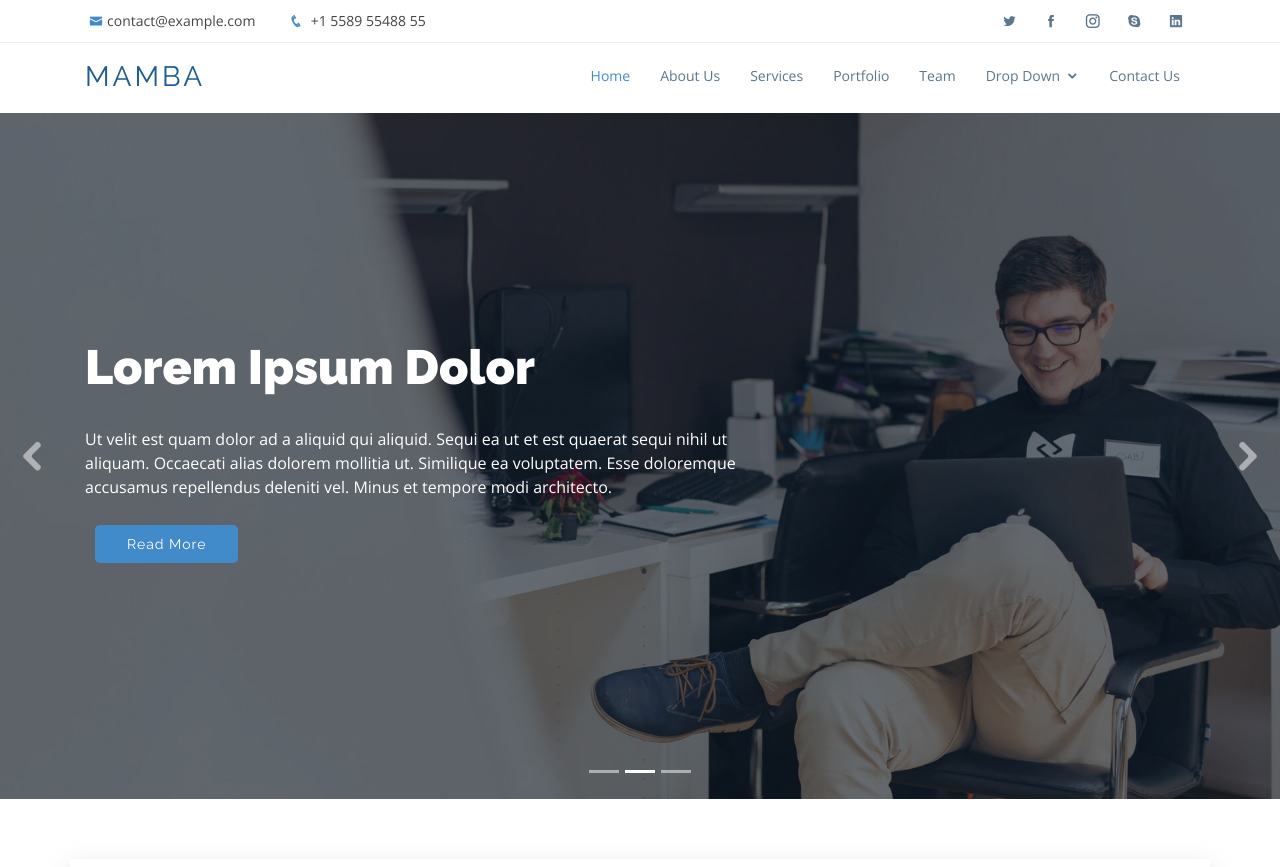
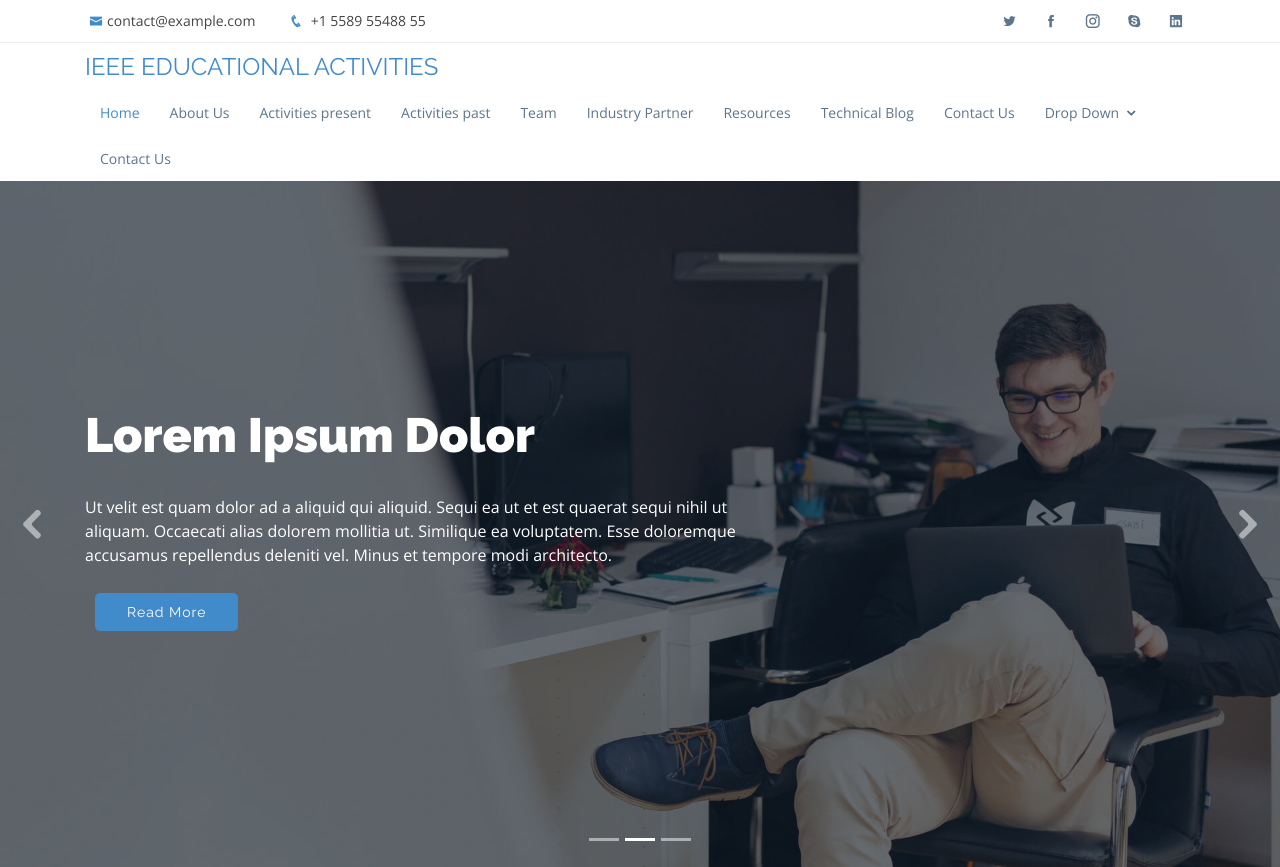
Before and after one commit to nikita24383/IEEE-Educational-Activities, a plain HTML site: page index.html in a window 1280 px wide. Shown: the top 867 px of the page. Drawn offline with nearby package versions, Linux system fonts and the light colour scheme; animation ran at ten frames a second.

Commit message:
Update index.html

```diff
--- a/index.html
+++ b/index.html
@@ -60,18 +60,22 @@
     <div class="container">
 
       <div class="logo float-left">
-        <h1 class="text-light"><a href="index.html"><span>Mamba</span></a></h1>
+        <h4 class="text-light"><a href="index.html"><span>IEEE EDUCATIONAL ACTIVITIES</span></a></h4>
         <!-- Uncomment below if you prefer to use an image logo -->
         <!-- <a href="index.html"><img src="assets/img/logo.png" alt="" class="img-fluid"></a>-->
       </div>
 
       <nav class="nav-menu float-right d-none d-lg-block">
         <ul>
-          <li class="active"><a href="index.html">Home</a></li>
+         <li class="active"><a href="index.html">Home</a></li>
           <li><a href="#about">About Us</a></li>
-          <li><a href="#services">Services</a></li>
-          <li><a href="#portfolio">Portfolio</a></li>
+          <li><a href="#services">Activities present</a></li>
+          <li><a href="#portfolio">Activities past</a></li>
           <li><a href="#team">Team</a></li>
+          <li><a href="#industrypartner">Industry Partner</a></li>
+          <li><a href="#Resources">Resources</a></li>
+          <li><a href="#TchnicalBlog">Technical Blog</a></li>
+          <li><a href="#ContactUs">Contact Us</a></li>
           <li class="drop-down"><a href="">Drop Down</a>
             <ul>
               <li><a href="#">Drop Down 1</a></li>
```
